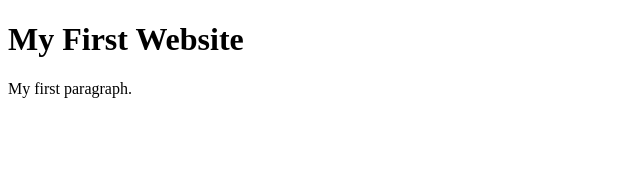
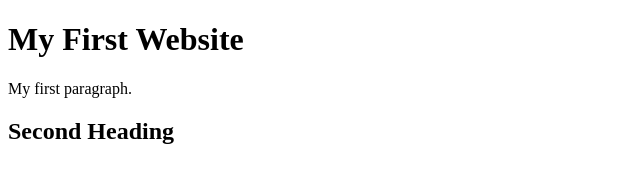
Before and after one commit to PJMantoss/codersrank-practice, a website: page index.html in a window 1280 px wide. Shown: the whole page, without its empty margins (0-640 px from the left). Drawn offline with Linux system fonts and the light colour scheme.

Commit message:
initial commit

```diff
--- a/index.html
+++ b/index.html
@@ -7,6 +7,7 @@
 
     <h1>My First Website</h1>
     <p>My first paragraph.</p>
+    <h2>Second Heading</h2>
 
   </body>
 </html>
```
